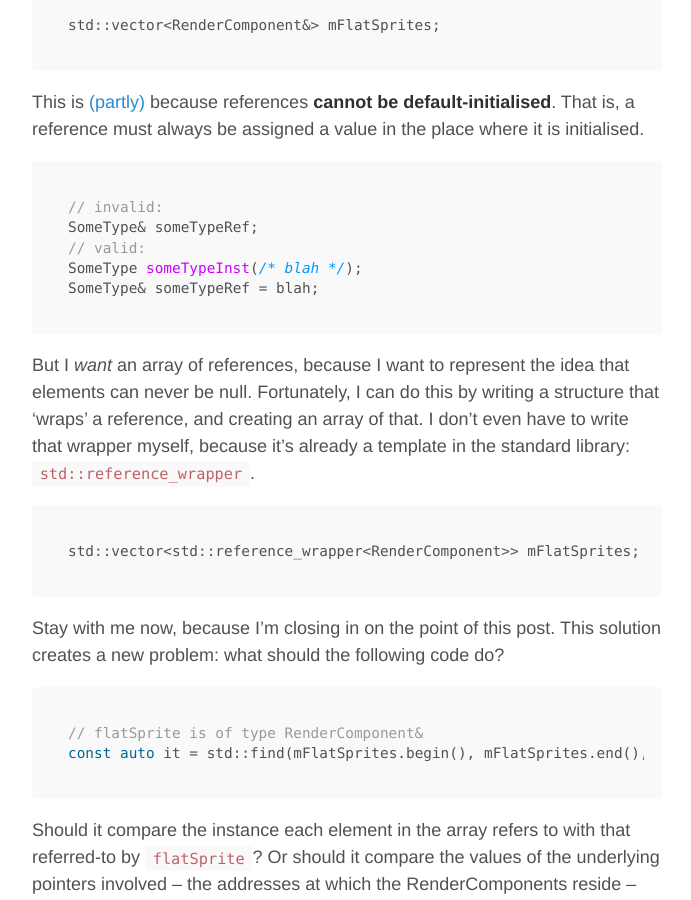
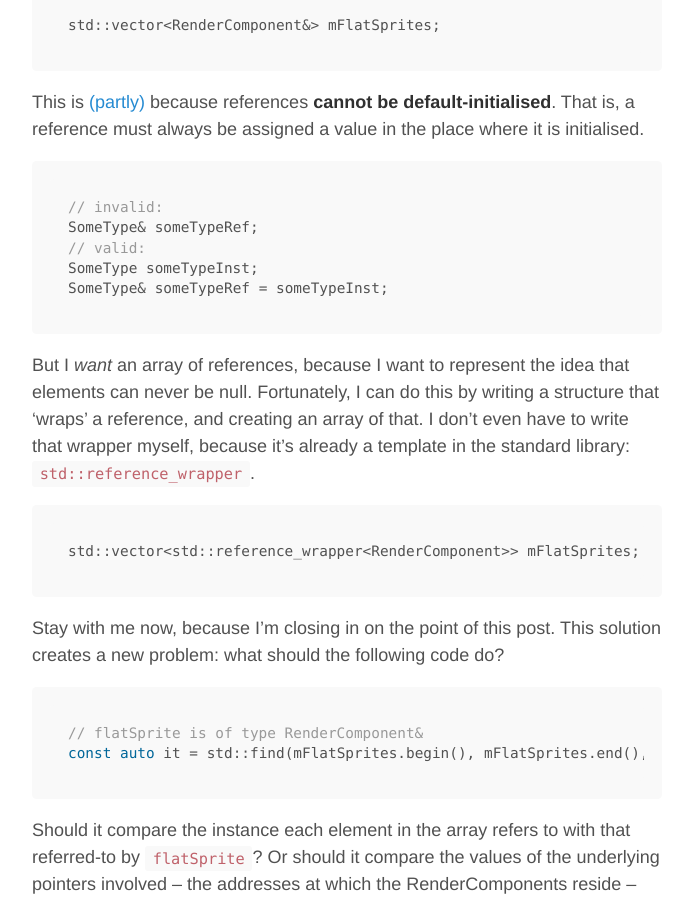
Before and after one commit to rachelnertia/rachelnertia.github.io, a Jekyll site: the page built from _posts/2017-04-23-collections-of-references.md, in a window 1280 px wide and 900 px high, scrolled down 1592 px. Shown: the whole window, without its empty margins (293-984 px from the left). Built offline with Jekyll 4.4.1, drawn with Linux system fonts in a browser that asks for light colours; comment, search, counter and statistics services are not loaded.

Commit message:
Update 2017-04-23-collections-of-references.md

````diff
--- a/_posts/2017-04-23-collections-of-references.md
+++ b/_posts/2017-04-23-collections-of-references.md
@@ -47,8 +47,8 @@ This is [(partly)](http://stackoverflow.com/questions/1164266/why-are-arrays-of-
 // invalid:
 SomeType& someTypeRef;
 // valid:
-SomeType someTypeInst(/* blah */);
-SomeType& someTypeRef = blah;
+SomeType someTypeInst;
+SomeType& someTypeRef = someTypeInst;
 ```
 
 But I *want* an array of references, because I want to represent the idea that elements can never be null. Fortunately, I can do this by writing a structure that 'wraps' a reference, and creating an array of that. I don't even have to write that wrapper myself, because it's already a template in the standard library: [`std::reference_wrapper`](http://en.cppreference.com/w/cpp/utility/functional/reference_wrapper).
````
